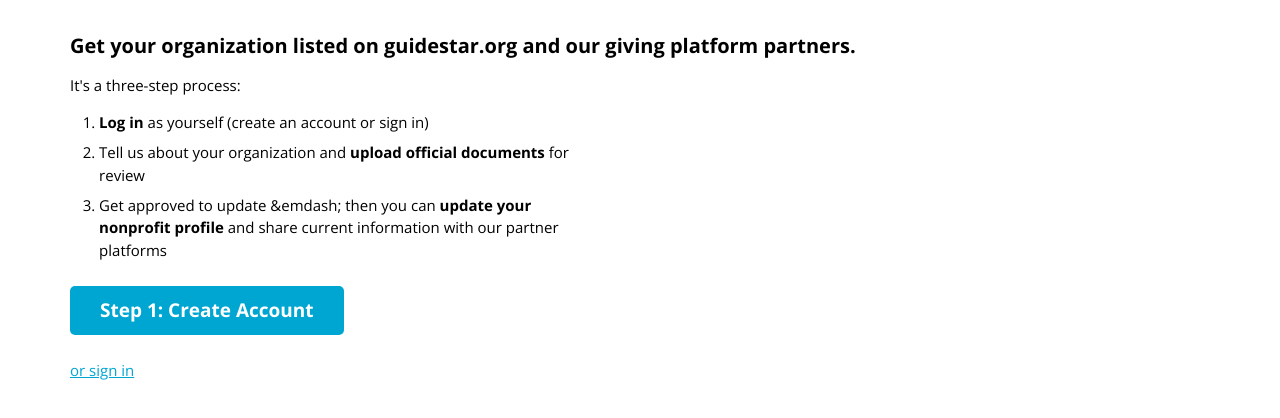
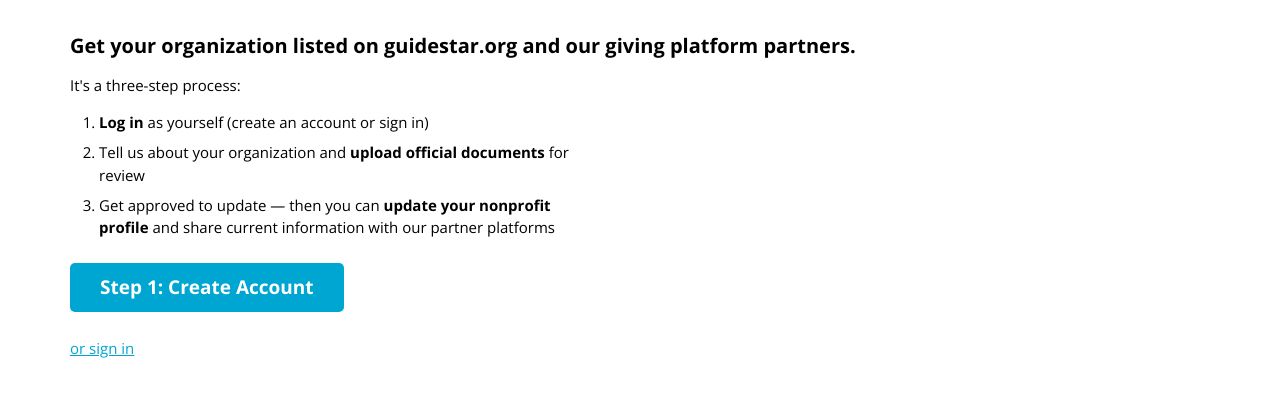
Before and after one commit to samadden/onboarding, a plain HTML site: page 2_getListed.html in a window 1280 px wide. Shown: the part 72-490 px from the top of the page. Drawn offline with nearby package versions, Linux system fonts and the light colour scheme.

Commit message:
typo fix

```diff
--- a/2_getListed.html
+++ b/2_getListed.html
@@ -29,7 +29,7 @@
   <ol>
     <li><strong>Log in</strong> as yourself (create an account or sign in)</li>
     <li>Tell us about your organization and <strong>upload official documents</strong> for review</li>
-    <li>Get approved to update &emdash; then you can <strong>update your nonprofit profile</strong> and share current information with our partner platforms</li>
+    <li>Get approved to update &mdash; then you can <strong>update your nonprofit profile</strong> and share current information with our partner platforms</li>
   </ol>
   <div>
      <a href="3a_createAccount.html" class="usa-button usa-button-big">Step 1: Create Account</a>
```
